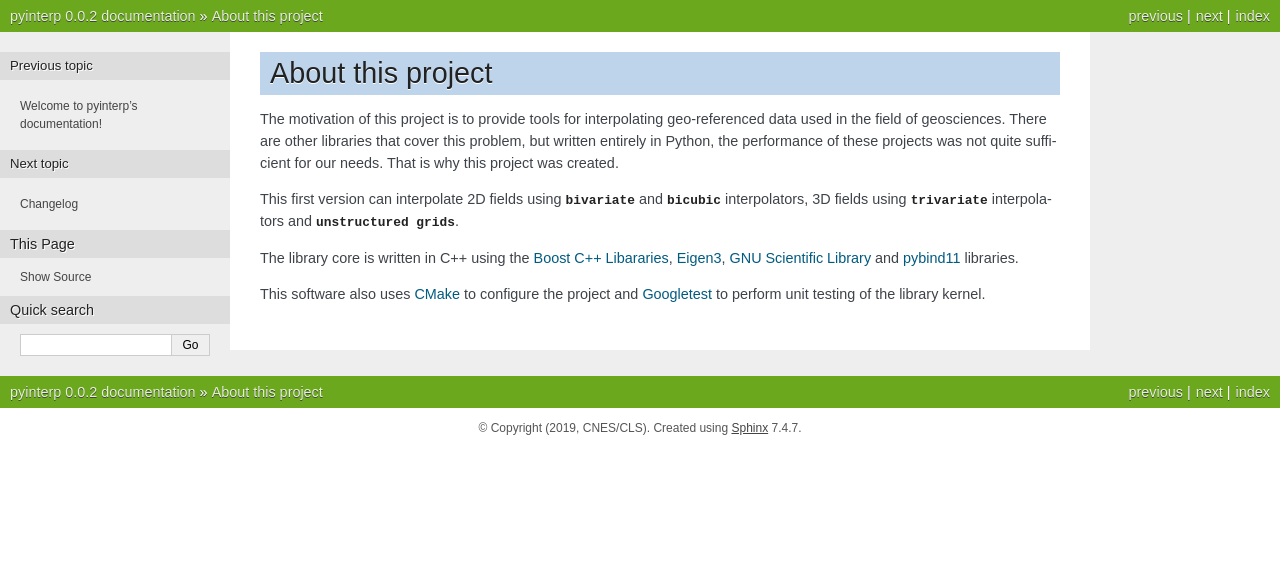
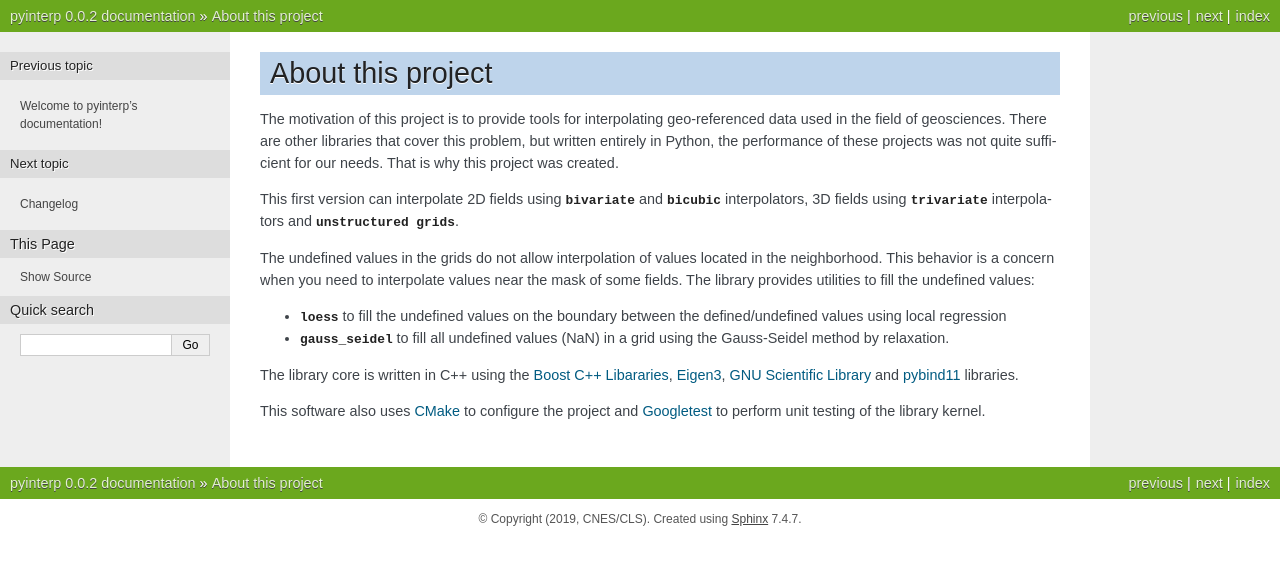
Before and after one commit to CNES/pangeo-pyinterp, a Sphinx documentation site: the page built from docs/source/about.rst, in a window 1280 px wide. Shown: the top 565 px of the page. Built offline with Sphinx 7.4.7, drawn with Linux system fonts in a browser that asks for light colours.

Commit message:
Addition of links on the filling NaN values.

```diff
--- a/docs/source/about.rst
+++ b/docs/source/about.rst
@@ -13,6 +13,16 @@ This first version can interpolate 2D fields using :py:class:`bivariate
 <pyinterp.trivariate.Trivariate>` interpolators and :py:class:`unstructured
 grids <pyinterp.rtree.RTree>`.
 
+The undefined values in the grids do not allow interpolation of values located
+in the neighborhood. This behavior is a concern when you need to interpolate
+values near the mask of some fields. The library provides utilities to fill the
+undefined values:
+
+* :py:func:`loess <pyinterp.fill.loess>` to fill the undefined values on the
+  boundary between the defined/undefined values using local regression
+* :py:func:`gauss_seidel <pyinterp.fill.gauss_seidel>` to fill all undefined
+  values (NaN) in a grid using the Gauss-Seidel method by relaxation.
+
 The library core is written in C++ using the `Boost C++ Libararies
 <https://www.boost.org/>`_, `Eigen3 <http://eigen.tuxfamily.org/>`_, `GNU
 Scientific Library <https://www.gnu.org/software/gsl/>`_ and `pybind11
--- a/docs/source/examples.rst
+++ b/docs/source/examples.rst
@@ -261,7 +261,7 @@ Gauss-Seidel
 ############
 
 The :py:func:`second <pyinterp.fill.gauss_seidel>` method consists of replacing
-all undefined values (Nan) in a grid using the Gauss-Seidel method by
+all undefined values (NaN) in a grid using the Gauss-Seidel method by
 relaxation. This `link
 <https://math.berkeley.edu/~wilken/228A.F07/chr_lecture.pdf>`_ contains more
 information on the method used.
--- a/src/pyinterp/version.py
+++ b/src/pyinterp/version.py
@@ -6,8 +6,8 @@ Get software version information
 
 def release(full: bool = False) -> str:
     """Returns the software version number"""
-    # c133d9af2aee7c2bd37212fc8cd757a695b3cc5e
+    # ddab30ba4cf5b5d44a049f62741801df8d44886e
     result = "0.0.2"
     if full:
-        result += " (12 July 2019)"
+        result += " (29 July 2019)"
     return result
```
Also changed, not shown: README.md (+12 -0 lines), 6 other files.
